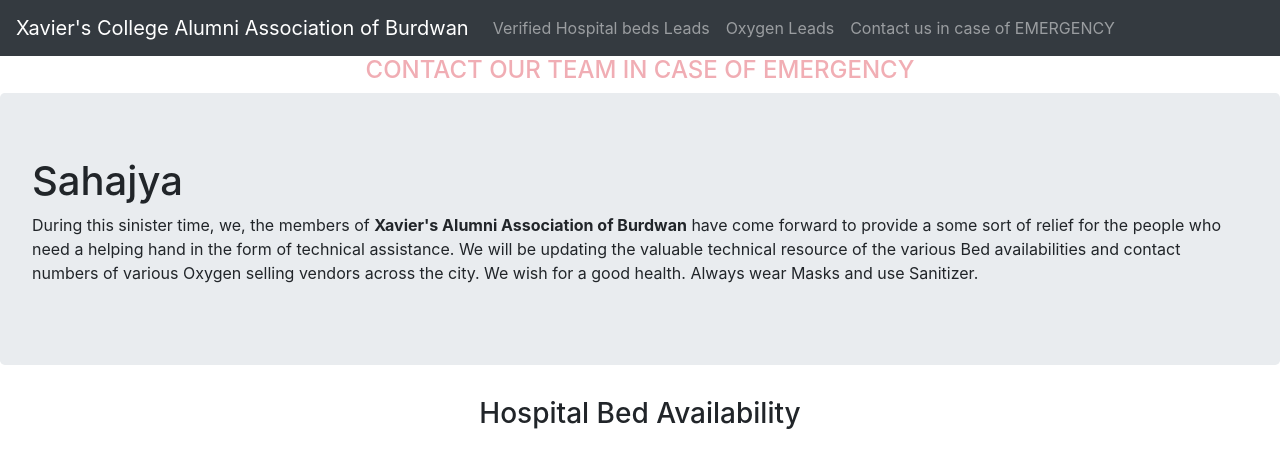
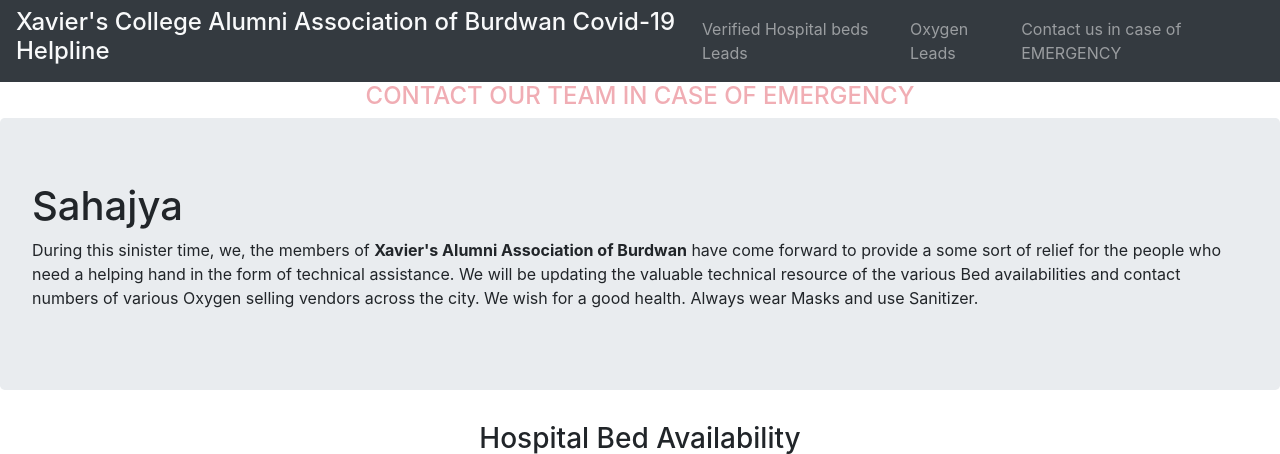
Before and after one commit to aritro-rakshit/Sahajya, a Flask app: template templates/index.html in a window 1280 px wide. Shown: the top 454 px of the page. Run offline with Flask 2, Linux system fonts and the light colour scheme; the template is opened without the code that fills it, so the values that code supplies are empty; some libraries are stand-ins or nearby versions.

Commit message:
Update index.html

```diff
--- a/templates/index.html
+++ b/templates/index.html
@@ -24,7 +24,7 @@
 </head>
 <body>
     <nav class="navbar navbar-expand-md bg-dark navbar-dark">
-        <a class="navbar-brand" href="/">Xavier's College Alumni Association of Burdwan</a>
+       <h4 class="text-light">Xavier's College Alumni Association of Burdwan Covid-19 Helpline</h4>
 
         <button class="navbar-toggler" type="button" data-toggle="collapse" data-target="#collapsibleNavbar">
           <span class="navbar-toggler-icon"></span>
```
